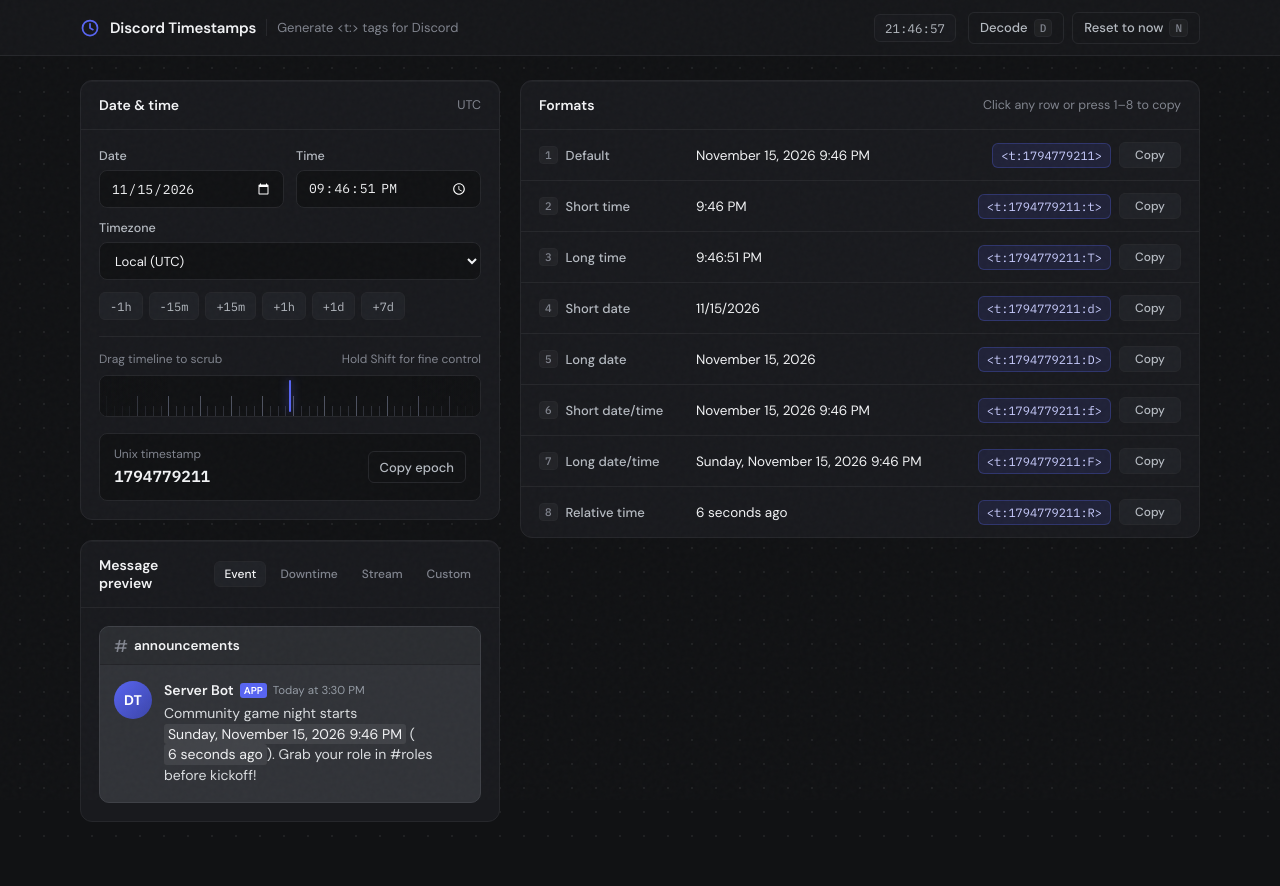
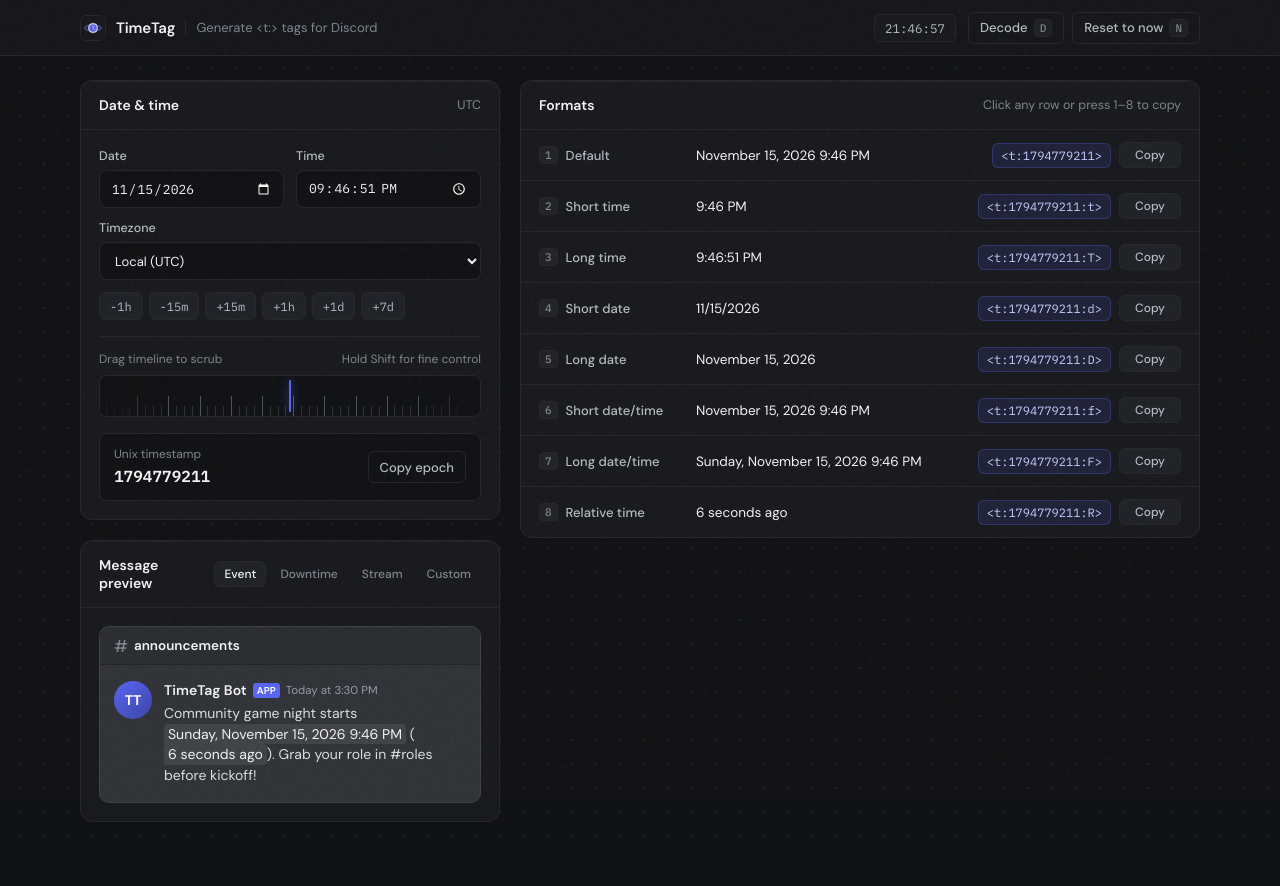
Before and after one commit to Echo-Industries/Discord-Timestamp-Generator-Website, a Flask app: page / in a window 1280 px wide. Run offline with Flask 3, Linux system fonts and the light colour scheme.

Commit message:
Added in official logos.

```diff
--- a/templates/index.html
+++ b/templates/index.html
@@ -3,7 +3,9 @@
 <head>
   <meta charset="UTF-8" />
   <meta name="viewport" content="width=device-width, initial-scale=1.0" />
-  <title>Discord Timestamps</title>
+  <title>TimeTag</title>
+  <link rel="icon" type="image/png" href="/static/Circle_logo.png" />
+  <link rel="apple-touch-icon" href="/static/Circle_logo.png/>
   <link rel="preconnect" href="https://fonts.googleapis.com" />
   <link rel="preconnect" href="https://fonts.gstatic.com" crossorigin />
   <link href="https://fonts.googleapis.com/css2?family=DM+Sans:ital,opsz,wght@0,9..40,400;0,9..40,500;0,9..40,600;0,9..40,700;1,9..40,400&family=IBM+Plex+Mono:wght@400;500;600&display=swap" rel="stylesheet" />
@@ -104,6 +106,15 @@
       align-items: center;
       gap: 10px;
       min-width: 0;
+    }
+
+    .brand-logo {
+      width: 26px;
+      height: 26px;
+      border-radius: 6px;
+      object-fit: cover;
+      flex-shrink: 0;
+      border: 1px solid var(--border-hairline);
     }
 
     .brand-title {
@@ -807,11 +818,8 @@
   <header class="topbar">
     <div class="topbar-inner">
       <div class="brand">
-        <svg width="20" height="20" viewBox="0 0 24 24" fill="none" stroke="#5865f2" stroke-width="2.1" stroke-linecap="round" stroke-linejoin="round" aria-hidden="true">
-          <circle cx="12" cy="12" r="9"></circle>
-          <polyline points="12 7 12 12 15.5 14"></polyline>
-        </svg>
-        <span class="brand-title">Discord Timestamps</span>
+        <img src="/static/logo.png" alt="TimeTag logo" class="brand-logo" />
+        <span class="brand-title">TimeTag</span>
         <span class="brand-note">Generate &lt;t:&gt; tags for Discord</span>
       </div>
 
@@ -926,10 +934,10 @@
                 <span>announcements</span>
               </div>
               <div class="discord-message">
-                <div class="discord-avatar">DT</div>
+                <div class="discord-avatar">TT</div>
                 <div style="min-width:0; flex:1;">
                   <div class="discord-author-row">
-                    <span class="discord-author">Server Bot</span>
+                    <span class="discord-author">TimeTag Bot</span>
                     <span class="discord-bot-tag">APP</span>
                     <span class="discord-msg-time">Today at 3:30 PM</span>
                   </div>
@@ -1323,7 +1331,7 @@
         if (!isDragging) return;
         const dx = e.clientX - lastX;
         lastX = e.clientX;
-        const scale = e.shiftKey ? 5 : 45; // seconds per pixel
+        const scale = e.shiftKey ? 5 : 45;
         velocity = dx * scale;
         applyScrubDelta(dx, scale);
       });
```
Also changed, not shown: static/Circle_logo.png (added), static/Logo.png (added).
